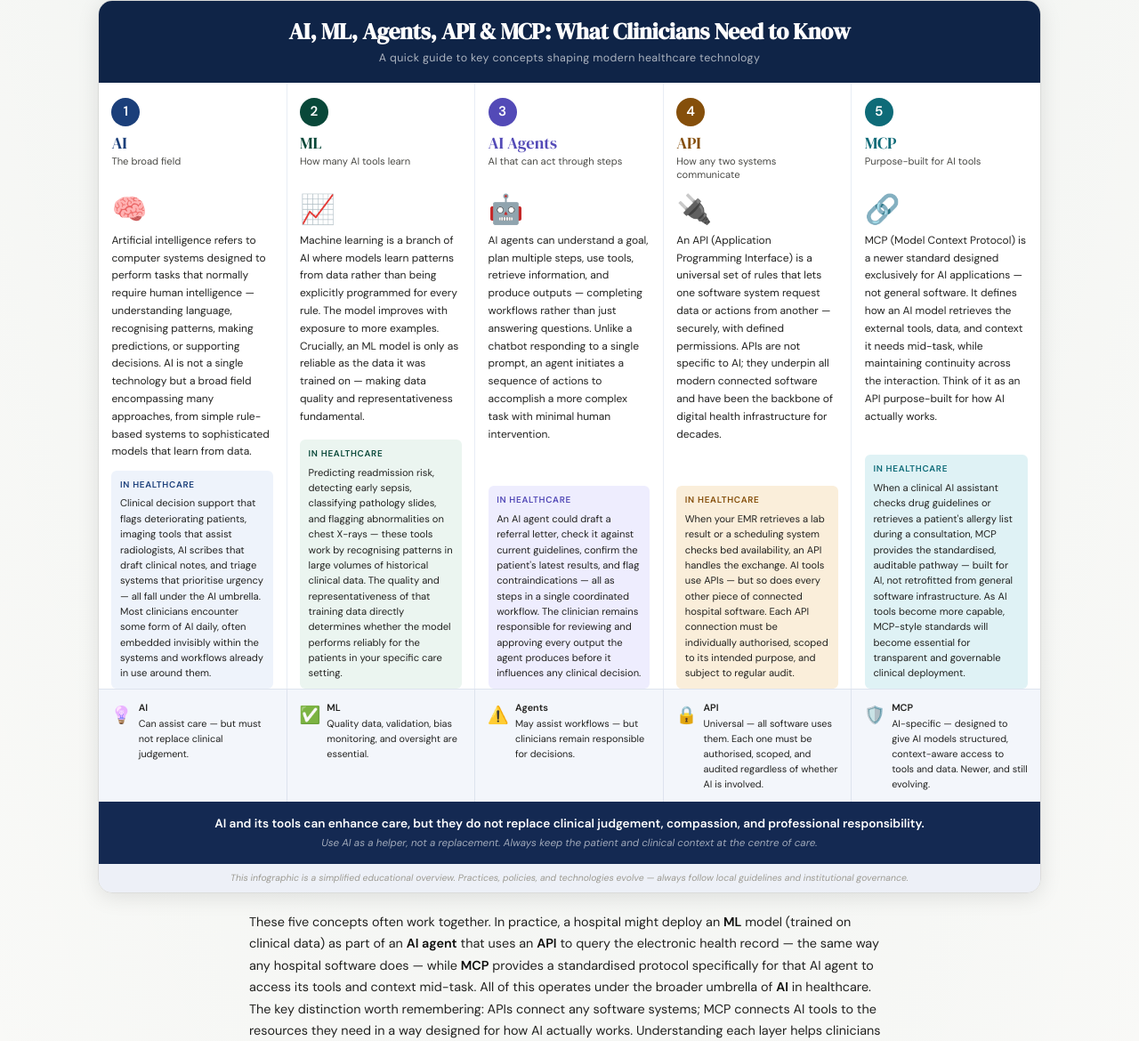
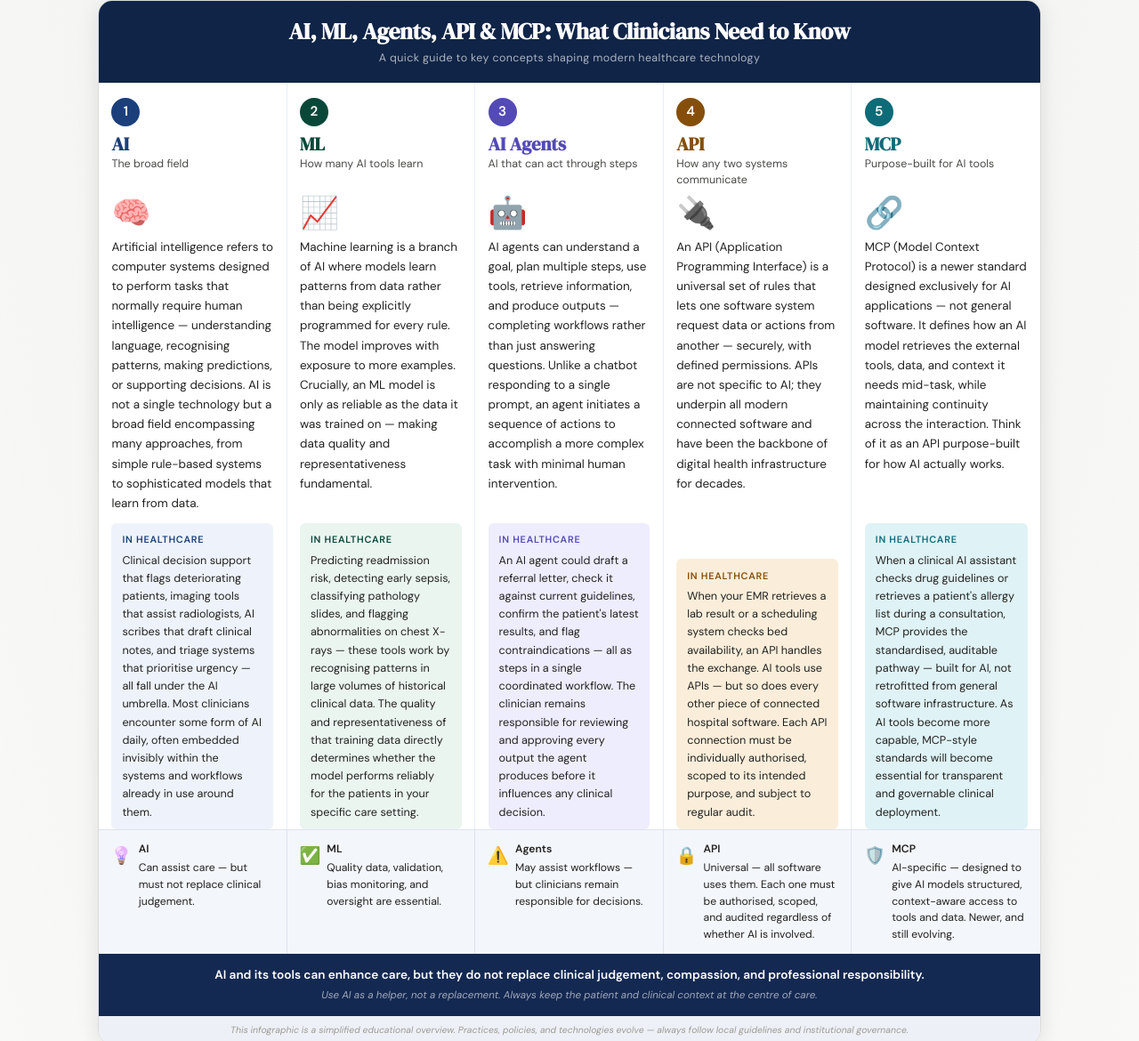
Before and after one commit to boonhowchew/ai-ready-clinician, a plain HTML site: page index.html in a window 1280 px wide. Shown: the part 1275-2445 px from the top of the page at 89% size. Drawn offline with Linux system fonts and the light colour scheme.

Commit message:
Add files via upload

```diff
--- a/index.html
+++ b/index.html
@@ -631,26 +631,26 @@ h3.block-title {
       .inf-num { width:32px; height:32px; border-radius:50%; display:flex; align-items:center; justify-content:center; font-weight:700; font-size:0.95rem; color:#fff; margin-bottom:0.55rem; flex-shrink:0; }
 
       /* Card heading */
-      .inf-card-title { font-family:var(--font-serif); font-size:1.15rem; line-height:1.1; margin:0 0 0.15rem; }
-      .inf-card-sub   { font-size:0.7rem; color:var(--ink-3); margin:0 0 0.65rem; line-height:1.4; min-height:2.2rem; }
+      .inf-card-title { font-family:var(--font-serif); font-size:1.3rem; font-weight:700; line-height:1.1; margin:0 0 0.15rem; }
+      .inf-card-sub   { font-size:0.78rem; color:var(--ink-3); margin:0 0 0.65rem; line-height:1.4; min-height:2.2rem; }
 
       /* Icon area */
-      .inf-icon { font-size:2rem; margin-bottom:0.6rem; line-height:1; }
+      .inf-icon { font-size:2.2rem; margin-bottom:0.6rem; line-height:1; }
 
       /* Body text */
-      .inf-card-body { font-size:0.75rem; color:var(--ink-2); line-height:1.65; margin-bottom:0.65rem; flex:1; }
+      .inf-card-body { font-size:0.84rem; color:var(--ink-2); line-height:1.65; margin-bottom:0.65rem; flex:1; }
 
       /* Healthcare strip inside card */
-      .inf-hc { border-radius:6px; padding:0.5rem 0.6rem; margin-bottom:0; }
-      .inf-hc-label { font-size:0.62rem; font-weight:700; text-transform:uppercase; letter-spacing:0.07em; margin-bottom:0.25rem; }
-      .inf-hc-text  { font-size:0.7rem; line-height:1.55; color:var(--ink-2); margin:0; }
+      .inf-hc { border-radius:6px; padding:0.6rem 0.75rem; margin-bottom:0; }
+      .inf-hc-label { font-size:0.68rem; font-weight:700; text-transform:uppercase; letter-spacing:0.07em; margin-bottom:0.25rem; }
+      .inf-hc-text  { font-size:0.79rem; line-height:1.6; color:var(--ink-2); margin:0; }
 
       /* Key point strip — full-width row below all cards */
       .inf-keypoints { display:grid; grid-template-columns:repeat(5,1fr); gap:0; background:#F3F6FB; border-top:1px solid #DDE3EE; }
       .inf-kp { padding:0.75rem 0.85rem; border-right:1px solid #DDE3EE; display:flex; gap:0.45rem; align-items:flex-start; }
       .inf-kp:last-child { border-right:none; }
       .inf-kp-icon { font-size:1.2rem; flex-shrink:0; margin-top:1px; }
-      .inf-kp-text { font-size:0.68rem; line-height:1.55; color:var(--ink-2); }
+      .inf-kp-text { font-size:0.76rem; line-height:1.55; color:var(--ink-2); }
       .inf-kp-text strong { display:block; margin-bottom:0.1rem; }
 
       /* Bottom banner */
```
